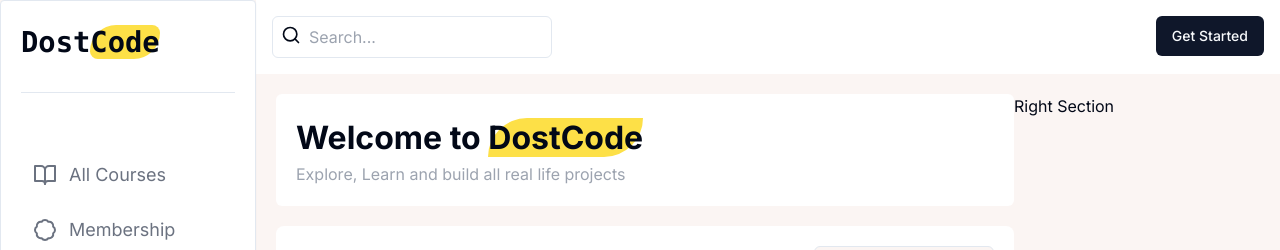
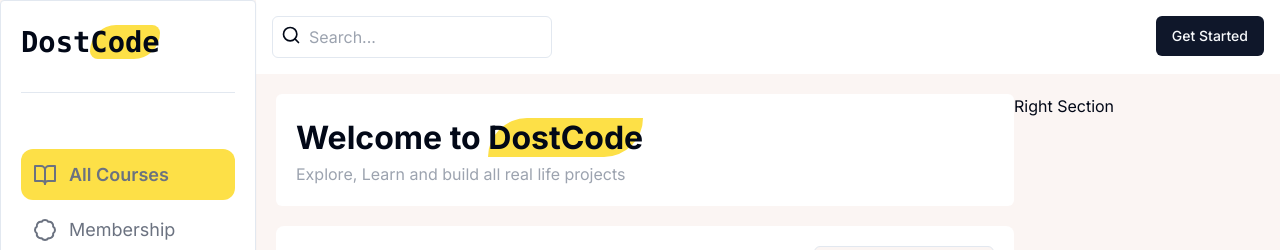
Before and after one commit to mrinalxdev/dostcode, a Next.js app: page /courses in a window 1280 px wide. Shown: the top 250 px of the page. Built offline with nearby package versions, Linux system fonts and the light colour scheme; no server answers.

Commit message:
UI : Skeleton effect

```diff
--- a/app/(routes)/_components/SideNav.jsx
+++ b/app/(routes)/_components/SideNav.jsx
@@ -1,7 +1,13 @@
+"use client";
+
 import React from "react";
 import { menu } from "@/app/constant";
+import Link from "next/link";
+import { usePathname } from "next/navigation";
 
 const SideNav = () => {
+  const path = usePathname();
+
   return (
     <div className="p-5 bg-white shadow-sm border rounded-sm h-screen">
       <h1 className="font-bold text-[1.8rem] font-mono">
@@ -11,13 +17,20 @@
         </span>
       </h1>
 
-      <hr className="mt-7"/>
+      <hr className="mt-7" />
       <div className="mt-14">
         {menu.map((item, index) => (
-          <div className="flex gap-3 mt-1 p-3 text-[18px] items-center text-gray-500 cursor-pointer hover:text-gray-900 ease-linear duration-100">
-            <item.icon />
-            <h2>{item.name}</h2>
-          </div>
+          <Link href={item.path}>
+            <div
+              className={`flex gap-3 mt-1 p-3 text-[18px] items-center text-gray-500 cursor-pointer hover:text-gray-900 ease-linear duration-100 ${
+                path.includes(item.path) &&
+                "bg-yellow-300 text-black font-semibold rounded-xl"
+              }`}
+            >
+              <item.icon />
+              <h2>{item.name}</h2>
+            </div>
+          </Link>
         ))}
       </div>
     </div>
--- a/app/(routes)/courses/_components/CourseItem.jsx
+++ b/app/(routes)/courses/_components/CourseItem.jsx
@@ -7,7 +7,7 @@
     <div className="border rounded-xl hover:shadow-md cursor-pointer">
       <Image
         src={course?.banner.url}
-        width={770}
+        width={700}
         height={150}
         className="rounded-t-xl"
       />
--- a/app/(routes)/courses/_components/CourseList.jsx
+++ b/app/(routes)/courses/_components/CourseList.jsx
@@ -10,7 +10,6 @@
   SelectValue,
 } from "@/components/ui/select";
 import CourseItem from "./CourseItem";
-
 
 const CourseList = () => {
   const [courseList, setCourseList] = useState([]);
@@ -45,11 +44,18 @@
       </div>
 
       <div>
-        {courseList.map((item, index) => (
-            <div key={index} className="m-4 grid gap-5">
+        {courseList?.length > 0
+          ? courseList.map((item, index) => (
+              <div key={index} className="m-2 grid grid-cols-2  gap-5">
                 <CourseItem course={item} />
-            </div>
-        ))}
+              </div>
+            ))
+          : [1, 2, 3, 4, 5, 6, 7].map((item, index) => {
+              <div
+                key={index}
+                className="w-full h-[240px] rounded-xl bg-white m-6 animate-pulse"
+              ></div>;
+            })}
       </div>
     </div>
   );
--- a/app/constant.js
+++ b/app/constant.js
@@ -4,16 +4,19 @@
     {
         id : 1,
         name : "All Courses",
-        icon : BookOpen
+        icon : BookOpen,
+        path : "/courses"
     },
     {
         id : 2,
         name : "Membership",
-        icon : BadgeIcon
+        icon : BadgeIcon,
+        path : '/member'
     },
     {
         id : 3,
         name : "Contribute",
-        icon : GraduationCap
+        icon : GraduationCap,
+        path : '/contribute'
     }
 ]
```
